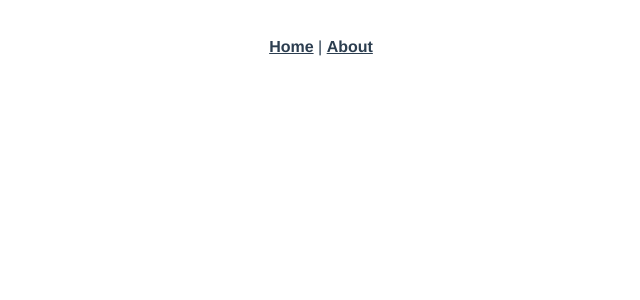
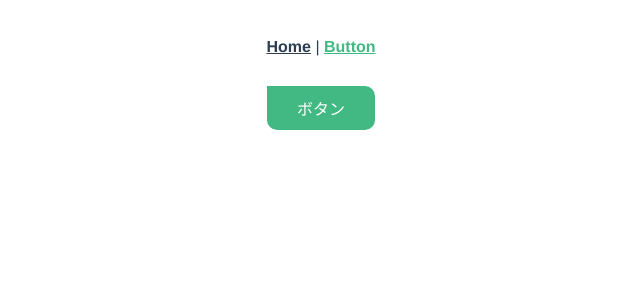
Before and after one commit to hirokazu1209/vue_training, a Vue app: page /button in a window 1280 px wide. Shown: the top 300 px of the page, without its empty margins (319-959 px from the left). Built offline with nearby package versions, Linux system fonts and the light colour scheme.

Commit message:
ボタンコンポーネントの作成・装飾

```diff
--- a/src/App.vue
+++ b/src/App.vue
@@ -2,7 +2,7 @@
   <div id="app">
     <nav>
       <router-link to="/">Home</router-link> |
-      <router-link to="/about">About</router-link>
+      <router-link to="/button">Button</router-link>
     </nav>
     <router-view/>
   </div>
--- /dev/null
+++ b/src/components/CButton.vue
@@ -0,0 +1,17 @@
+<template>
+  <!-- イベントハンドリング -->
+  <div class="button">ボタン</div>
+</template>
+
+<style>
+.button {
+  display: inline-block;
+  padding: 10px 30px;
+  background: #42b983;
+  color: #FFF;
+  border-top-right-radius: 10px;
+  border-bottom-left-radius: 10px;
+  border-bottom-right-radius: 10px;
+  cursor: pointer;
+}
+</style>
--- a/src/router/index.js
+++ b/src/router/index.js
@@ -11,12 +11,9 @@ const routes = [
     component: HomeView
   },
   {
-    path: '/about',
-    name: 'about',
-    // route level code-splitting
-    // this generates a separate chunk (about.[hash].js) for this route
-    // which is lazy-loaded when the route is visited.
-    component: () => import(/* webpackChunkName: "about" */ '../views/AboutView.vue')
+    path: '/button',
+    name: 'button',
+    component: () => import('../views/ButtonView.vue')
   }
 ]
 
--- /dev/null
+++ b/src/views/ButtonView.vue
@@ -0,0 +1,16 @@
+<template>
+  <div>
+    <CButton />
+  </div>
+</template>
+
+<script>
+import CButton from '@/components/CButton.vue'
+
+export default {
+  name: 'ButtonView',
+  components: {
+    CButton
+  }
+}
+</script>
```
